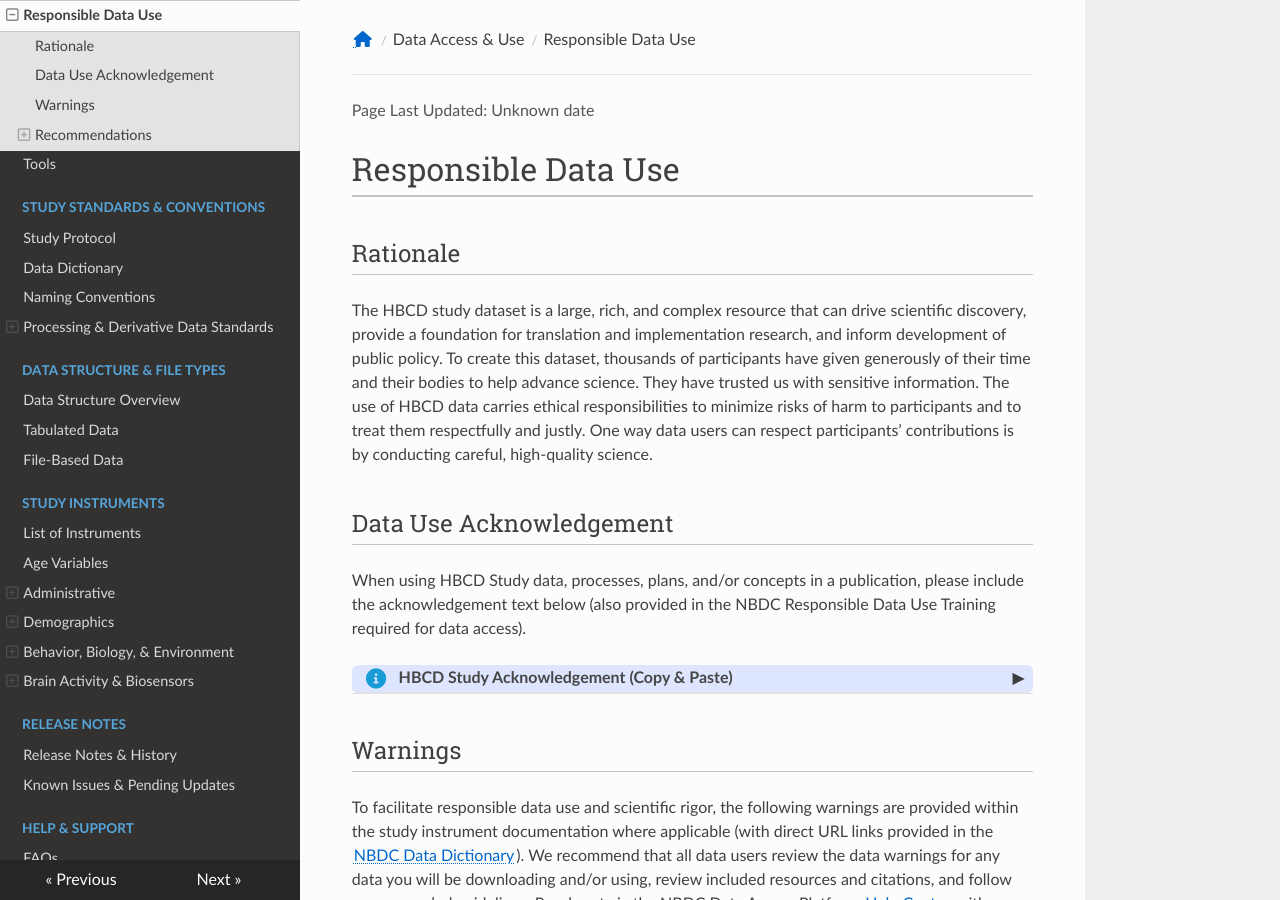
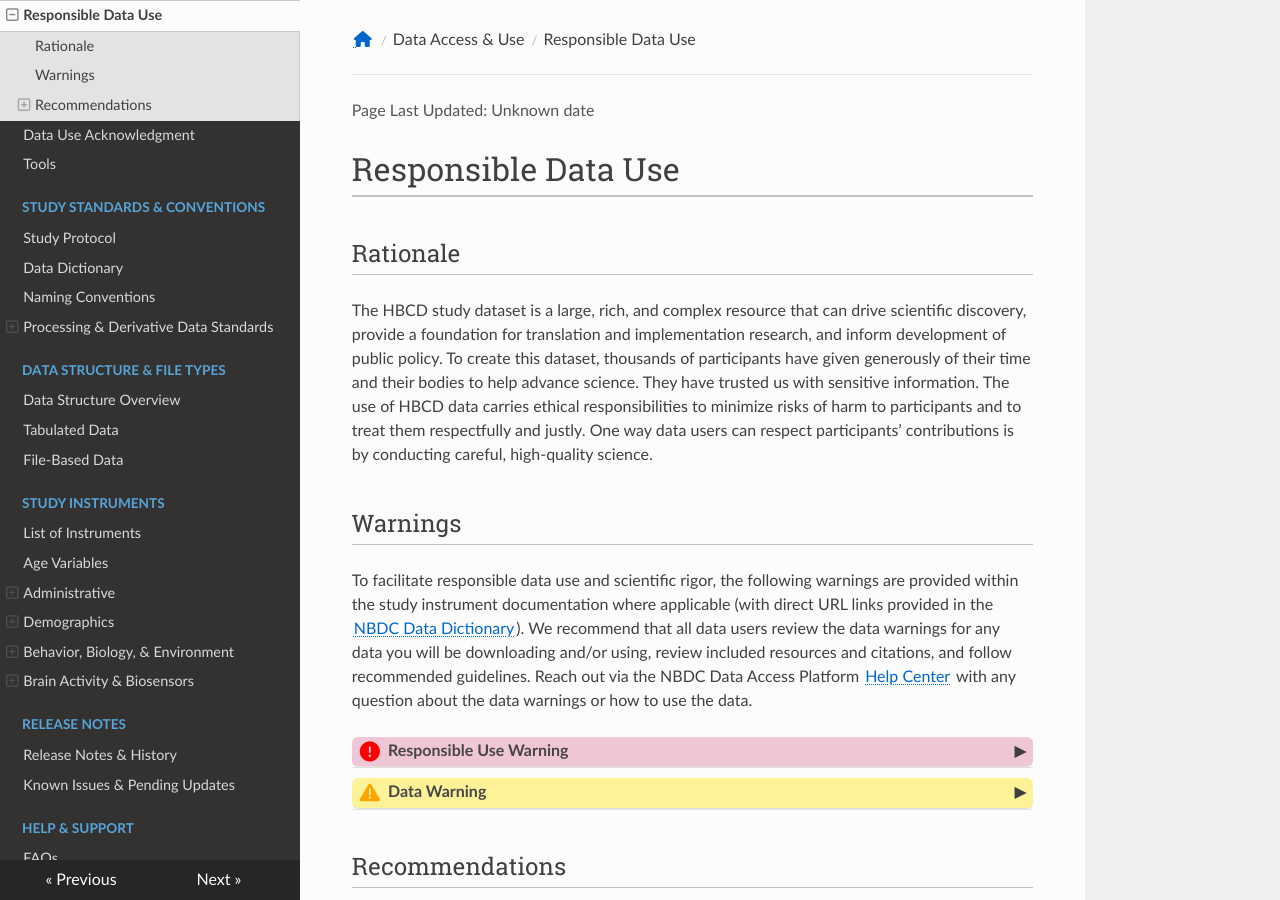
Before and after one commit to nbdc-datahub/hbcd-docs, an MkDocs documentation site: the page built from docs/access/resp_data_use.md, in a window 1280 px wide and 900 px high. Built offline with MkDocs 1.6.1, drawn with Linux system fonts in a browser that asks for light colours; nearby versions of some CDN libraries.

Commit message:
add separate DUA page

```diff
--- a/docs/access/resp_data_use.md
+++ b/docs/access/resp_data_use.md
@@ -2,28 +2,6 @@
 
 ## Rationale
 The HBCD study dataset is a large, rich, and complex resource that can drive scientific discovery, provide a foundation for translation and implementation research, and inform development of public policy. To create this dataset, thousands of participants have given generously of their time and their bodies to help advance science. They have trusted us with sensitive information. The use of HBCD data carries ethical responsibilities to minimize risks of harm to participants and to treat them respectfully and justly. One way data users can respect participants’ contributions is by conducting careful, high-quality science.
-
-## Data Use Acknowledgement
-
-When using HBCD Study data, processes, plans, and/or concepts in a publication, please include the acknowledgement text below (also provided in the NBDC Responsible Data Use Training required for data access).
-
-<div id="dua" class="table-banner" onclick="toggleCollapse(this)">
-  <span class="emoji"><i class="fa fa-circle-info"></i></span>
-  <span class="text-with-link">
-    <span class="text">HBCD Study Acknowledgement (Copy & Paste)</span>
-    <a class="anchor-link" href="#dua" title="Copy link">
-      <i class="fa-solid fa-link"></i>
-    </a>
-  </span>
-  <span class="arrow">▸</span>
-</div>
-<div class="collapsible-content">
-<p><b>Copy the text below and adjust contents of text within [SQUARE BRACKETS] as needed:</b></p>
-<p><b>[DATA/PROCESS/PLAN/CONCEPT (select as applicable)]</b> used in the preparation of this article were obtained from the <a href="https://hbcdstudy.org/">HEALthy Brain and Child Development (HBCD) Study</a>, held in the NIH Brain Development Cohorts Data Sharing Platform. This is a multisite, longitudinal study designed to recruit approximately 7,000 families and follow them from pregnancy to early childhood.</p>
-<p>The HBCD Study is supported by the NIH and additional federal partners under award numbers U01DA055352, U01DA055353, U01DA055366, U01DA055365, U01DA055362, U01DA055342, U01DA055360, U01DA055350, U01DA055338, U01DA055355, U01DA055363, U01DA055349, U01DA055361, U01DA055316, U01DA055344, U01DA055322, U01DA055369, U01DA055358, U01DA055371, U01DA055359, U01DA055354, U01DA055370, U01DA055347, U01DA055357, U01DA055367, U24DA055325, and U24DA055330. A full list of supporters is available at <a href="https://hbcdstudy.org/federal-partners/">Federal Partners-HBCD Study</a>.</p>
-<p>A full list of participating sites is available at <a href="https://hbcdstudy.org/recruitment-sites/">Study Sites-HBCD Study</a>. HBCD Study Consortium investigators designed and implemented the study and/or provided data but did not necessarily participate in the analysis or writing of this report. This manuscript reflects the views of the authors and may not reflect the opinions or views of the NIH or the HBCD Study Consortium investigators.</p>
-<p>The HBCD dataset grows and changes over time. The HBCD data used in this report came from <b>[NBDC Digital Object Identifier (DOI)]</b>. DOIs can be found at <b>[DOI URL]</b>.</p>
-</div>
 
 ## Warnings
 To facilitate responsible data use and scientific rigor, the following warnings are provided within the study instrument documentation where applicable (with direct URL links provided in the [NBDC Data Dictionary](../standards/metadata.md)). We recommend that all data users review the data warnings for any data you will be downloading and/or using, review included resources and citations, and follow recommended guidelines. Reach out via the NBDC Data Access Platform [Help Center](https://nbdc-datashare.lassoinformatics.com/help-center) with any question about the data warnings or how to use the data.
--- a/mkdocs.yml
+++ b/mkdocs.yml
@@ -51,6 +51,7 @@
   - Data Access & Use:
     - Access & Download Data: access/download.md
     - Responsible Data Use: access/resp_data_use.md
+    - Data Use Acknowledgment: access/dua.md
     - Tools: access/tools.md
   - Study Standards & Conventions:
     - Study Protocol: standards/protocol.md
```
Also changed, not shown: docs/access/dua.md (added, +27 -0 lines).
